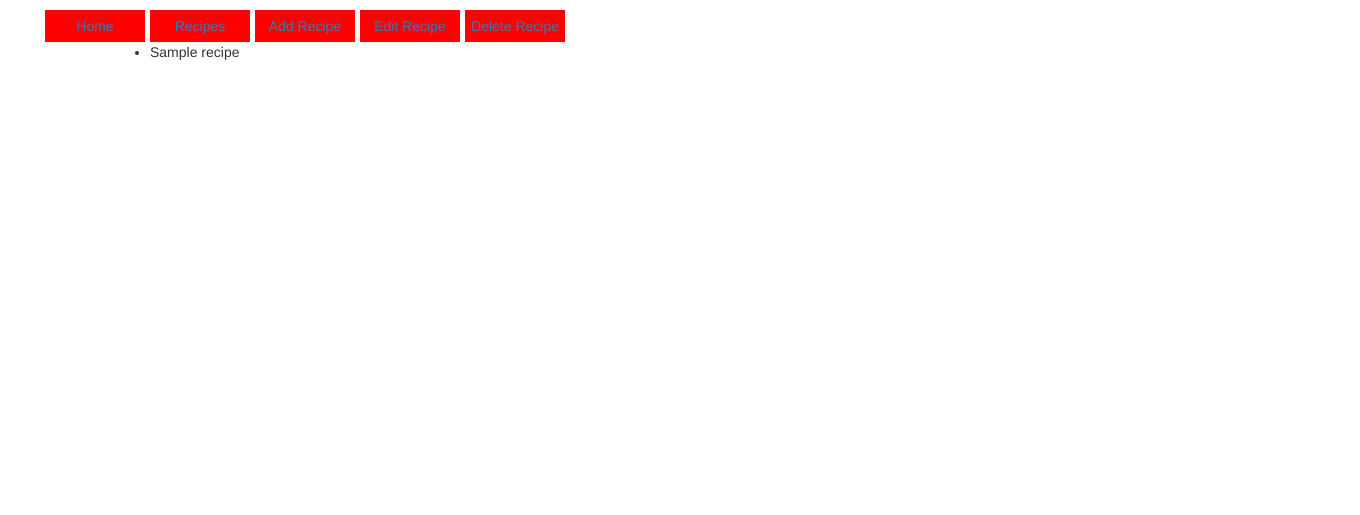
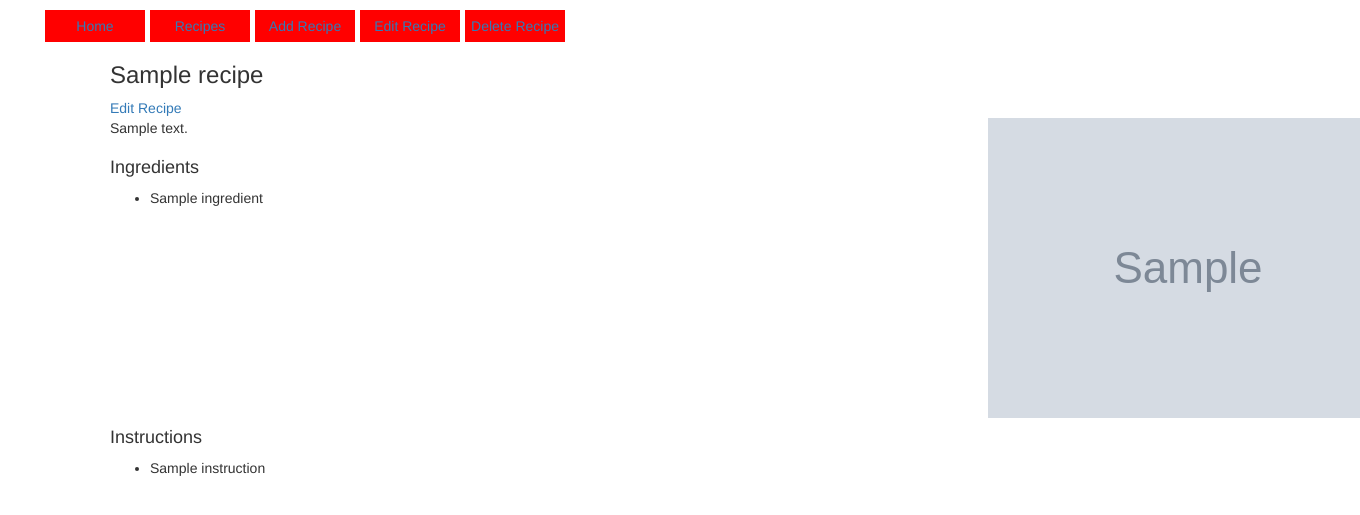
Before and after one commit to brettcutt/the-chefs-desire, a Flask app: page /recipes in a window 1360 px wide; the page is wider, and only the part inside the window is pictured. Shown: the top 515 px of that part. Run offline with Flask 2, Linux system fonts and the light colour scheme; grey boxes marked "Sample" are stand-in pictures; a database or web service that is not in the repository returns one stand-in record (values such as "Sample title"); some libraries are stand-ins or nearby versions.

Commit message:
minor changes following jquery function and add links

```diff
--- a/static/css/style.css
+++ b/static/css/style.css
@@ -33,10 +33,14 @@ form legend {
     margin-bottom: 5px;
 }
 
-#duplicate, #duplicate2, #duplicate3 {
+.pointer {
     cursor: pointer;
 }
 
-.special_diet, .instructions, .ingredients {
+.allergens, .instructions, .ingredients {
     display: inline-block;
 }
+
+table {
+    margin-bottom: 50px;
+}
--- a/templates/base.html
+++ b/templates/base.html
@@ -14,10 +14,10 @@
         <nav>
             <ul>
                 <li><a href="{{url_for('index')}}">Home</a></li>
-                <li><a href="{{url_for('get_recipes')}}">Recipes</a></li>
+                <li><a href="{{url_for('recipes')}}">Recipes</a></li>
                 <li><a href="{{url_for('add_recipe')}}">Add Recipe</a></li>
-                <li><a href="{{url_for('get_recipes')}}">Edit Recipe</a></li>
-                <li><a href="{{url_for('get_recipes')}}">Delete Recipe</a></li>
+                <li><a href="{{url_for('recipes')}}">Edit Recipe</a></li>
+                <li><a href="{{url_for('recipes')}}">Delete Recipe</a></li>
             </ul>
         </nav>
     </header>
--- a/templates/recipes.html
+++ b/templates/recipes.html
@@ -2,12 +2,57 @@
 
 <div class="row">
     <div class="col-xs-12">
-        <ul>
-            {% for recipe in recipes %}
+        {% for recipe in recipes %}
+        <div class="row">
+            <div class="col-xs-12">
+                <h3>{{ recipe.name }}</h3>
+                <a href="{{ url_for('edit_recipe', recipe_id=recipe._id)}}">Edit Recipe</a>
 
-            <li>{{recipe.name }}</li>
-            {% endfor %}
-        </ul>
+            </div>
+        </div>
+        <div class="row">
+            <div class="col-xs-9">
+                <div class="row">
+                <div class="col-xs-12">
+                    <p>{{ recipe.description }}</p>
+                </div>
+                <div class="col-xs-12">
+                    <h4>Ingredients</h4>
+                </div>
+                <div class="col-xs-12">
+                    <ul>
+                        {% for ingredient in recipe.ingredients %}
+                        <li>{{ ingredient }}</li>
+                        {% endfor %}
+                    </ul>
+                </div>
+                </div>
+            </div>
+
+            <div class="col-xs-3">
+                <img src="{{ recipe.image }}"></img>
+            </div>
+        </div>
+
+        <div class="row">
+            <div class="col-xs-12">
+                <h4>Instructions</h4>
+                </div>
+            <div class="col-xs-12">
+                <ul>
+                    {% for instruction in recipe.instructions %}
+                    <li>
+                        {{ instruction }}
+                    </li>
+                    {% endfor %}
+                </ul>
+            </div>
+        </div>
+
+
+
+
+        {% endfor %}
     </div>
 </div>
 
```
Also changed, not shown: README.md.
